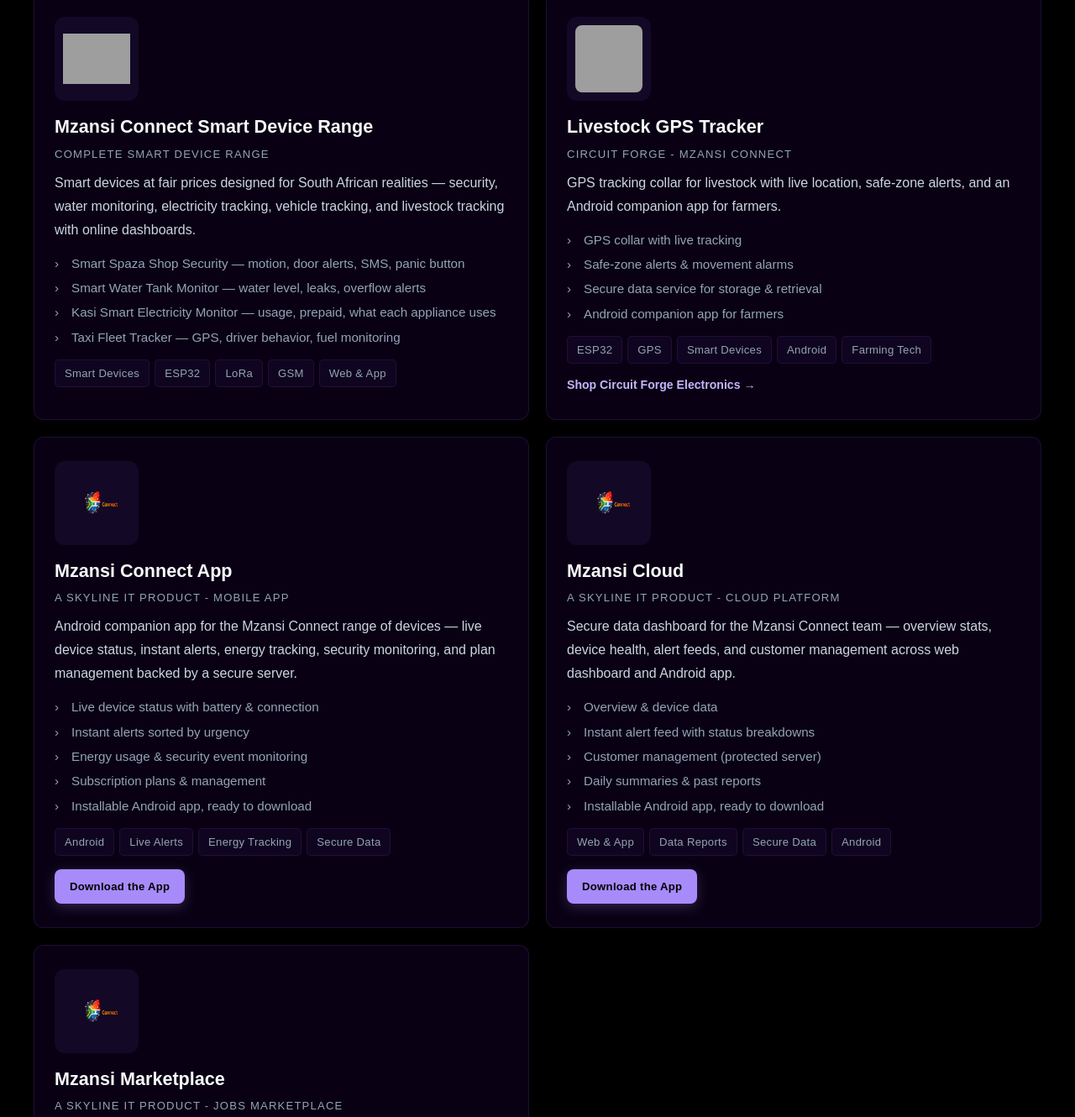
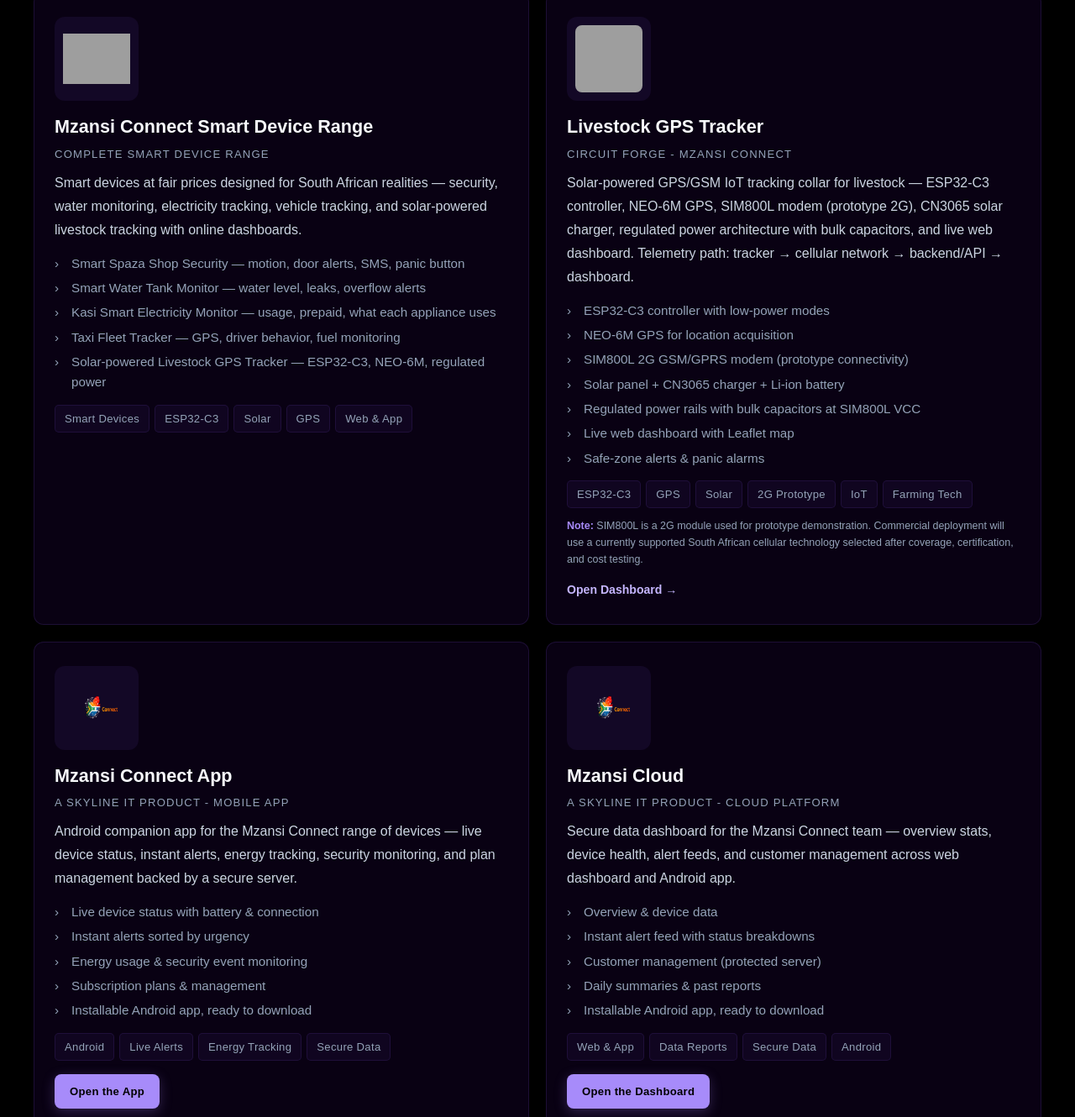
Before and after one commit to SkylineITCloud/Skyline-IT, a plain HTML site: page portfolio.html in a window 1280 px wide. Shown: the part 1266-2596 px from the top of the page at 84% size. Drawn offline with Linux system fonts and the light colour scheme; grey boxes are pictures that could not be loaded.

Commit message:
update 1

```diff
--- a/portfolio.html
+++ b/portfolio.html
@@ -220,29 +220,34 @@ html:not(.js) .site{opacity:1;visibility:visible}
         <div class="icon"><img loading="lazy" decoding="async" src="images/mzansi-logo.png" alt="Mzansi Connect" style="width:80px;height:80px;object-fit:contain;"></div>
         <h3>Mzansi Connect Smart Device Range</h3>
         <div class="sub">Complete Smart Device Range</div>
-        <p class="desc">Smart devices at fair prices designed for South African realities — security, water monitoring, electricity tracking, vehicle tracking, and livestock tracking with online dashboards.</p>
+        <p class="desc">Smart devices at fair prices designed for South African realities — security, water monitoring, electricity tracking, vehicle tracking, and solar-powered livestock tracking with online dashboards.</p>
         <div class="features">
           <span>Smart Spaza Shop Security — motion, door alerts, SMS, panic button</span>
           <span>Smart Water Tank Monitor — water level, leaks, overflow alerts</span>
           <span>Kasi Smart Electricity Monitor — usage, prepaid, what each appliance uses</span>
           <span>Taxi Fleet Tracker — GPS, driver behavior, fuel monitoring</span>
+          <span>Solar-powered Livestock GPS Tracker — ESP32-C3, NEO-6M, regulated power</span>
         </div>
-        <div class="tags"><span>Smart Devices</span><span>ESP32</span><span>LoRa</span><span>GSM</span><span>Web & App</span></div>
+        <div class="tags"><span>Smart Devices</span><span>ESP32-C3</span><span>Solar</span><span>GPS</span><span>Web & App</span></div>
       </div>
 
       <div class="portfolio-card">
         <div class="icon"><img loading="lazy" decoding="async" src="images/livestock-tracker-logo.png" alt="Livestock GPS Tracker" style="width:80px;height:80px;object-fit:cover;border-radius:8px;"></div>
         <h3>Livestock GPS Tracker</h3>
         <div class="sub">Circuit Forge - Mzansi Connect</div>
-        <p class="desc">GPS tracking collar for livestock with live location, safe-zone alerts, and an Android companion app for farmers.</p>
+        <p class="desc">Solar-powered GPS/GSM IoT tracking collar for livestock — ESP32-C3 controller, NEO-6M GPS, SIM800L modem (prototype 2G), CN3065 solar charger, regulated power architecture with bulk capacitors, and live web dashboard. Telemetry path: tracker → cellular network → backend/API → dashboard.</p>
         <div class="features">
-          <span>GPS collar with live tracking</span>
-          <span>Safe-zone alerts & movement alarms</span>
-          <span>Secure data service for storage & retrieval</span>
-          <span>Android companion app for farmers</span>
+          <span>ESP32-C3 controller with low-power modes</span>
+          <span>NEO-6M GPS for location acquisition</span>
+          <span>SIM800L 2G GSM/GPRS modem (prototype connectivity)</span>
+          <span>Solar panel + CN3065 charger + Li-ion battery</span>
+          <span>Regulated power rails with bulk capacitors at SIM800L VCC</span>
+          <span>Live web dashboard with Leaflet map</span>
+          <span>Safe-zone alerts & panic alarms</span>
         </div>
-        <div class="tags"><span>ESP32</span><span>GPS</span><span>Smart Devices</span><span>Android</span><span>Farming Tech</span></div>
-        <p style="margin-top:12px;"><a href="/store/" target="_blank" rel="noopener" style="color:#c4b5fd;text-decoration:none;font-weight:600;font-size:0.88rem;"> Shop Circuit Forge Electronics &rarr;</a></p>
+        <div class="tags"><span>ESP32-C3</span><span>GPS</span><span>Solar</span><span>2G Prototype</span><span>IoT</span><span>Farming Tech</span></div>
+        <p style="margin-top:12px;font-size:0.78rem;color:var(--text-dim);line-height:1.6;"><strong style="color:var(--mp-300);">Note:</strong> SIM800L is a 2G module used for prototype demonstration. Commercial deployment will use a currently supported South African cellular technology selected after coverage, certification, and cost testing.</p>
+        <p style="margin-top:12px;"><a href="/livestock/" target="_blank" rel="noopener" style="color:#c4b5fd;text-decoration:none;font-weight:600;font-size:0.88rem;"> Open Dashboard &rarr;</a></p>
       </div>
 
       <div class="portfolio-card">
@@ -259,7 +264,7 @@ html:not(.js) .site{opacity:1;visibility:visible}
         </div>
         <div class="tags"><span>Android</span><span>Live Alerts</span><span>Energy Tracking</span><span>Secure Data</span></div>
         <div style="margin-top:16px;">
-          <a href="https://www.mzansiconnect.store" target="_blank" rel="noopener" class="btn btn-amber btn-sm">Download the App</a>
+          <a href="/app/" target="_blank" rel="noopener" class="btn btn-amber btn-sm">Open the App</a>
         </div>
       </div>
 
@@ -277,7 +282,7 @@ html:not(.js) .site{opacity:1;visibility:visible}
         </div>
         <div class="tags"><span>Web & App</span><span>Data Reports</span><span>Secure Data</span><span>Android</span></div>
         <div style="margin-top:16px;">
-          <a href="https://www.mzansiconnect.store" target="_blank" rel="noopener" class="btn btn-amber btn-sm">Download the App</a>
+          <a href="/cloud/" target="_blank" rel="noopener" class="btn btn-amber btn-sm">Open the Dashboard</a>
         </div>
       </div>
 
@@ -295,7 +300,7 @@ html:not(.js) .site{opacity:1;visibility:visible}
         </div>
         <div class="tags"><span>Marketplace</span><span>Local Jobs</span><span>Secure Data</span><span>Android</span></div>
         <div style="margin-top:16px;">
-          <a href="https://www.mzansiconnect.store" target="_blank" rel="noopener" class="btn btn-amber btn-sm">Download the App</a>
+          <a href="/marketplace/" target="_blank" rel="noopener" class="btn btn-amber btn-sm">Open the Marketplace</a>
         </div>
       </div>
 
```
Also changed, not shown: ecosystem.html (+7 -3 lines), index.html (+14 -9 lines).
